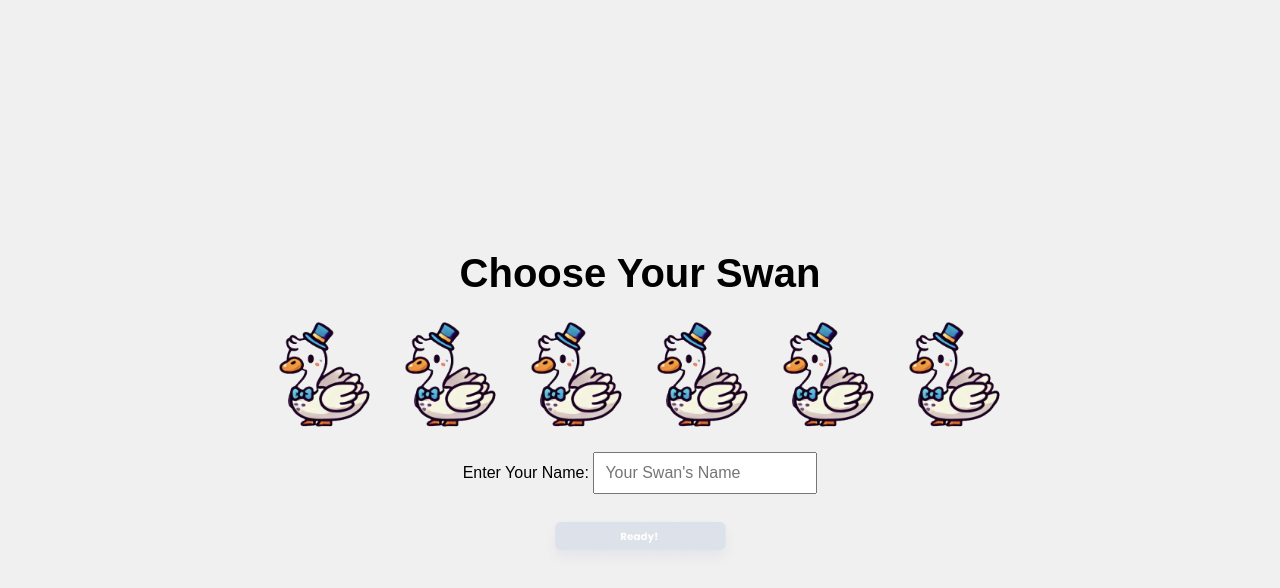
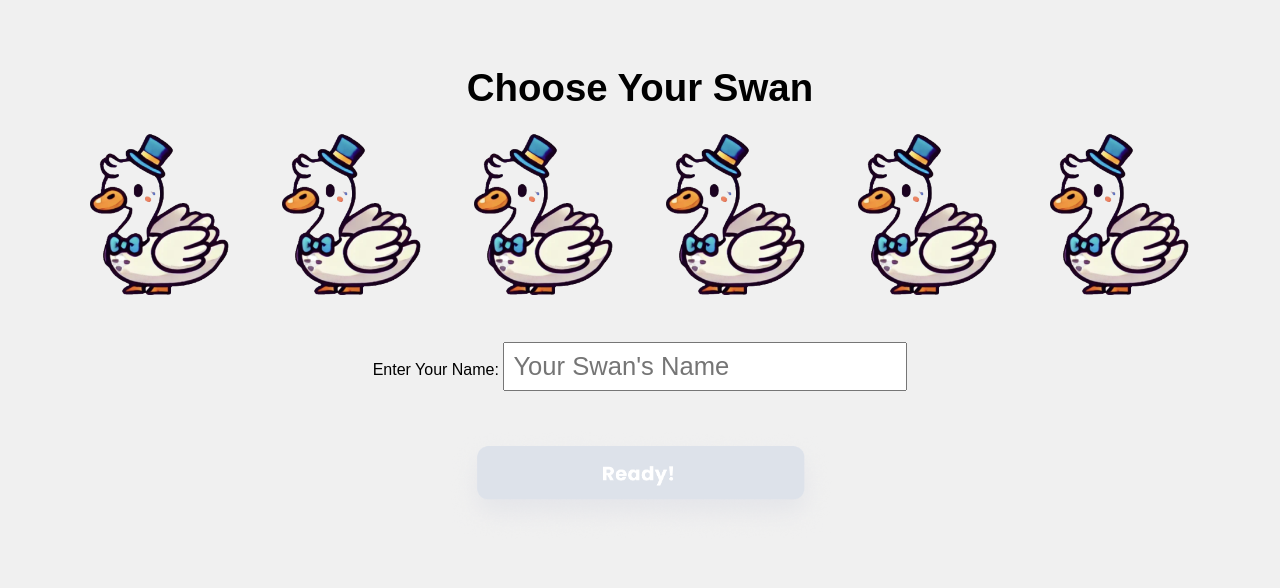
Before and after one commit to NightHarryXu/swan-race-game, a plain HTML site: page choose-swan.html in a window 1280 px wide. Drawn offline with Linux system fonts and the light colour scheme.

Commit message:
Add files via upload

```diff
--- a/choose-swan.css
+++ b/choose-swan.css
@@ -1,34 +1,36 @@
+html,
 body {
     margin: 0;
     padding: 0;
+    width: 100vw;
+    height: 100vh;
     display: flex;
     justify-content: center;
     align-items: center;
     flex-direction: column;
-    height: 100vh;
     background-color: #f0f0f0;
     font-family: Arial, sans-serif;
 }
 
 h1 {
-    font-size: 2.5em;
-    margin-bottom: 20px;
+    font-size: 3vw;
+    margin-bottom: 2vh;
 }
 
 .container {
     text-align: center;
-    width: 100%;
+    width: 90vw;
+    height: 90vh;
 }
 
 .swan-selection {
     display: flex;
-    justify-content: center;
-    gap: 20px;
-    margin-bottom: 20px;
+    justify-content: space-around;
+    margin-bottom: 5vh;
 }
 
 .swan {
-    width: 100px;
+    width: 12vw;
     height: auto;
     cursor: pointer;
     border: 3px solid transparent;
@@ -40,17 +42,17 @@ h1 {
 }
 
 .name-input {
-    margin-bottom: 20px;
+    margin-bottom: 5vh;
 }
 
 input[type="text"] {
-    padding: 10px;
-    font-size: 1em;
-    width: 200px;
+    padding: 1vh;
+    font-size: 2vw;
+    width: 30vw;
 }
 
 .ready-button img {
-    width: 200px;
+    width: 30vw;
     cursor: not-allowed;
 }
 
--- a/choose-swan.html
+++ b/choose-swan.html
@@ -3,7 +3,7 @@
 
 <head>
     <meta charset="UTF-8">
-    <meta name="viewport" content="width=device-width, initial-scale=1.0">
+    <meta name="viewport" content="width=device-width, initial-scale=1.0, user-scalable=no, initial-scale=1.0, minimum-scale=1.0, maximum-scale=1.0, orientation=landscape">
     <title>Choose Your Swan</title>
     <link rel="stylesheet" href="choose-swan.css">
 </head>
```
Also changed, not shown: qrcode.png.
